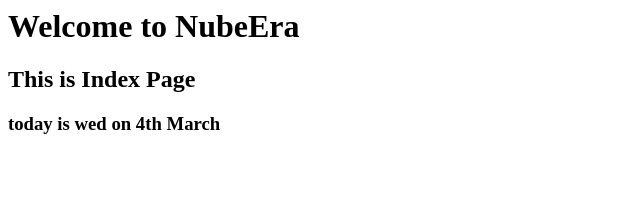
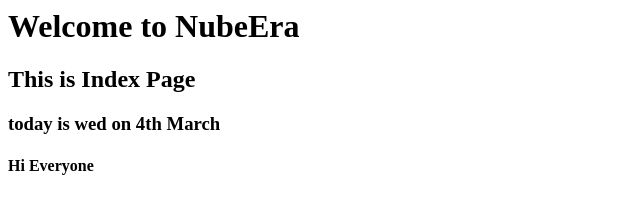
Before and after one commit to RizwanashaikCloud123/WelcomeSite, a plain HTML site: page index.html in a window 1280 px wide. Shown: the whole page, without its empty margins (0-640 px from the left). Drawn offline with Linux system fonts and the light colour scheme.

Commit message:
Update index.html

```diff
--- a/index.html
+++ b/index.html
@@ -1,3 +1,4 @@
 <h1>Welcome to NubeEra</h1>
 <h2>This is Index Page</h2>
 <h3> today is wed on 4th March </h3>
+<h4>Hi Everyone</h4>
```
